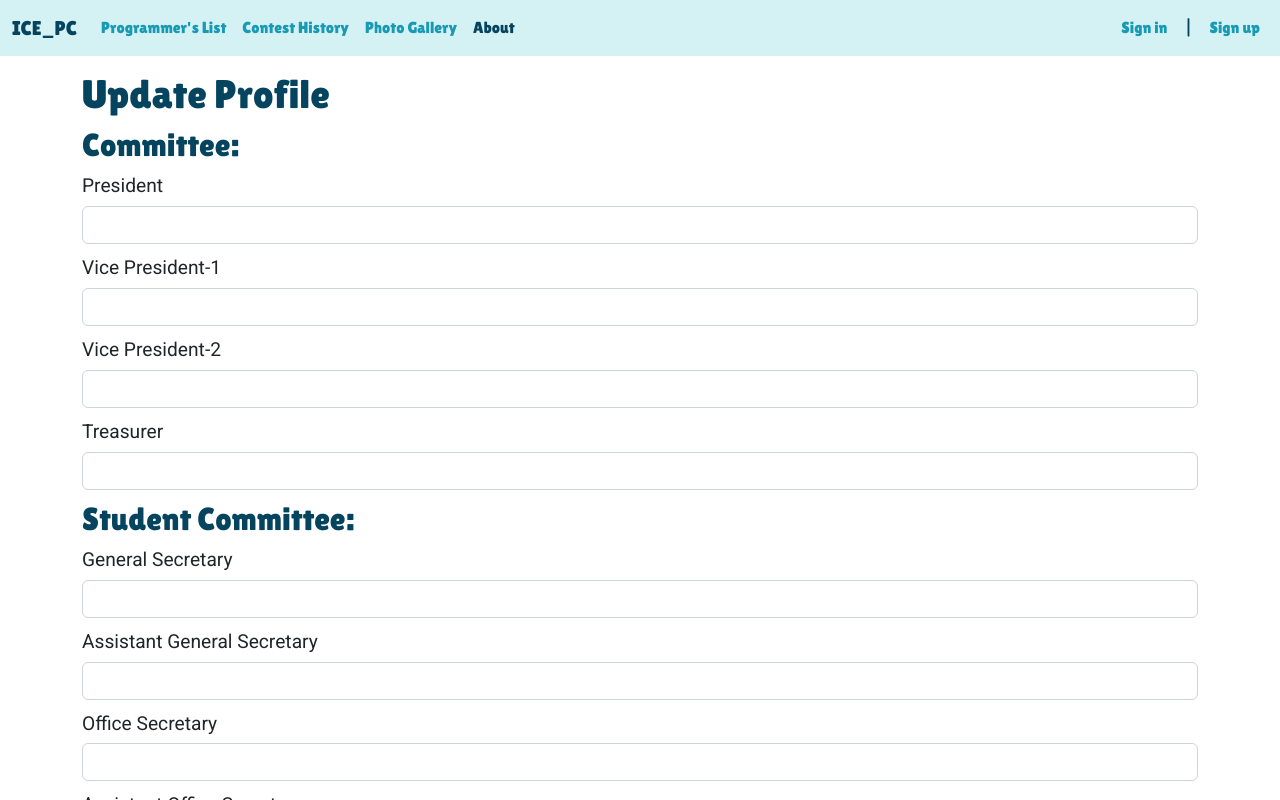
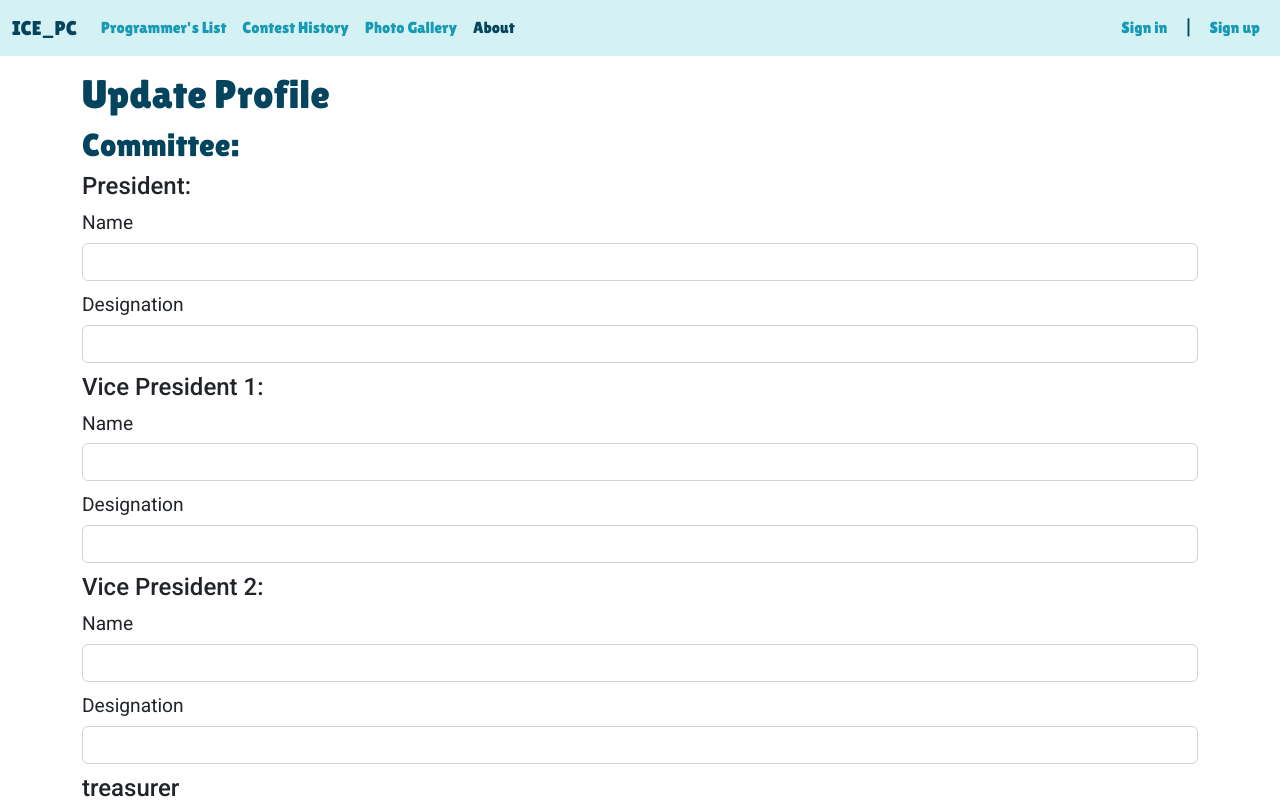
Before and after one commit to smsh119/Interactive_Web_Application_for_Maintaining_Activities_of_a_Programming_Club_FE, a React (Vite) app: page /about/edit in a window 1280 px wide. Shown: the top 800 px of the page. Built offline with nearby package versions, Linux system fonts and the light colour scheme; no server answers.

Commit message:
Changed about page and about edit form

```diff
--- a/src/components/about.jsx
+++ b/src/components/about.jsx
@@ -87,26 +87,34 @@ function About(props) {
       <div>
         <h4>President:</h4>
 
+        {info && (
           <p>
-          &#x2022; <span>{info && info.committee.president}</span> Chairman,
-          Dept. of ICE, RU
+            &#x2022; <span>{info.committee.president.name}, </span>
+            {info.committee.president.designation}
           </p>
+        )}
 
         <h4>Vice President:</h4>
+        {info && (
           <p>
-          &#x2022; <span>{info && info.committee.vicePresident1}</span>{" "}
-          Associate Professor, Dept. of ICE, RU
+            &#x2022; <span>{info.committee.vicePresident1.name}, </span>
+            {info.committee.vicePresident1.designation}
           </p>
+        )}
+        {info && (
           <p>
-          &#x2022; <span>{info && info.committee.vicePresident2}</span>{" "}
-          Assistant Professor, Dept. of ICE, RU
+            &#x2022; <span>{info.committee.vicePresident2.name}, </span>
+            {info.committee.vicePresident2.designation}
           </p>
+        )}
 
         <h4>Tresurer:</h4>
+        {info && (
           <p>
-          &#x2022; <span>{info && info.committee.treasurer}</span> Associate
-          Professor, Dept. of ICE, RU
+            &#x2022; <span>{info.committee.treasurer.name}, </span>
+            {info.committee.treasurer.designation}
           </p>
+        )}
       </div>
       <div>
         <h2>Student Executive Member</h2>
--- a/src/components/aboutEditForm.jsx
+++ b/src/components/aboutEditForm.jsx
@@ -9,9 +9,13 @@ class AboutEditFormC extends Form {
   state = {
     data: {
       president: "",
+      presidentDesignation: "",
       vicePresident1: "",
+      vicePresident1Designation: "",
       vicePresident2: "",
+      vicePresident2Designation: "",
       treasurer: "",
+      treasurerDesignation: "",
       generalSecretary: "",
       assistantGeneralSecretary: "",
       officeSecretary: "",
@@ -28,10 +32,14 @@ class AboutEditFormC extends Form {
 
   schema = {
     _id: Joi.optional(),
-    president: Joi.string().required().label("President"),
-    vicePresident1: Joi.string().required().label("Vice President-1"),
-    vicePresident2: Joi.string().required().label("Vice President-2"),
-    treasurer: Joi.string().required().label("Treasurer"),
+    president: Joi.string().required().label("Name"),
+    presidentDesignation: Joi.string().required().label("Designation"),
+    vicePresident1: Joi.string().required().label("Name"),
+    vicePresident1Designation: Joi.string().required().label("Designation"),
+    vicePresident2: Joi.string().required().label("Name"),
+    vicePresident2Designation: Joi.string().required().label("Designation"),
+    treasurer: Joi.string().required().label("Name"),
+    treasurerDesignation: Joi.string().required().label("Designation"),
     generalSecretary: Joi.string().required().label("General Secretary"),
     assistantGeneralSecretary: Joi.string()
       .required()
@@ -80,10 +88,16 @@ class AboutEditFormC extends Form {
   mapToViewModel(response) {
     const obj = {
       _id: response._id,
-      president: response.committee.president,
-      vicePresident1: response.committee.vicePresident1,
-      vicePresident2: response.committee.vicePresident2,
-      treasurer: response.committee.treasurer,
+      president: response.committee.president.name,
+      vicePresident1: response.committee.vicePresident1.name,
+      vicePresident2: response.committee.vicePresident2.name,
+      treasurer: response.committee.treasurer.name,
+
+      presidentDesignation: response.committee.president.designation,
+      vicePresident1Designation: response.committee.vicePresident1.designation,
+      vicePresident2Designation: response.committee.vicePresident2.designation,
+      treasurerDesignation: response.committee.treasurer.designation,
+
       generalSecretary: response.studentCommittee.generalSecretary,
       assistantGeneralSecretary:
         response.studentCommittee.assistantGeneralSecretary,
@@ -107,10 +121,22 @@ class AboutEditFormC extends Form {
   mapToRequestModel(data) {
     const obj = {
       committee: {
-        president: data.president,
-        vicePresident1: data.vicePresident1,
-        vicePresident2: data.vicePresident2,
-        treasurer: data.treasurer,
+        president: {
+          name: data.president,
+          designation: data.presidentDesignation,
+        },
+        vicePresident1: {
+          name: data.vicePresident1,
+          designation: data.vicePresident1Designation,
+        },
+        vicePresident2: {
+          name: data.vicePresident2,
+          designation: data.vicePresident2Designation,
+        },
+        treasurer: {
+          name: data.treasurer,
+          designation: data.treasurerDesignation,
+        },
       },
       studentCommittee: {
         generalSecretary: data.generalSecretary,
@@ -126,7 +152,7 @@ class AboutEditFormC extends Form {
       },
     };
 
-    // if (data._id) obj._id = data._id;
+    if (data._id) obj._id = data._id;
     return obj;
   }
 
@@ -150,10 +176,18 @@ class AboutEditFormC extends Form {
         <h1>Update Profile</h1>
         <form onSubmit={this.handleSubmit}>
           <h2>Committee:</h2>
-          {this.renderInput("president", "President")}
-          {this.renderInput("vicePresident1", "Vice President-1")}
-          {this.renderInput("vicePresident2", "Vice President-2")}
-          {this.renderInput("treasurer", "Treasurer")}
+          <h4>President:</h4>
+          {this.renderInput("president", "Name")}
+          {this.renderInput("presidentDesignation", "Designation")}
+          <h4>Vice President 1:</h4>
+          {this.renderInput("vicePresident1", "Name")}
+          {this.renderInput("vicePresident1Designation", "Designation")}
+          <h4>Vice President 2:</h4>
+          {this.renderInput("vicePresident2", "Name")}
+          {this.renderInput("vicePresident2Designation", "Designation")}
+          <h4>treasurer</h4>
+          {this.renderInput("treasurer", "Name")}
+          {this.renderInput("treasurerDesignation", "Designation")}
           <h2>Student Committee:</h2>
           {this.renderInput("generalSecretary", "General Secretary")}
           {this.renderInput(
--- a/src/services/aboutService.js
+++ b/src/services/aboutService.js
@@ -1,10 +1,21 @@
 import http from "./httpService";
 
 const apiEndPoint = "/about";
+
+function urlWithId(id) {
+  return `${apiEndPoint}/${id}`;
+}
+
 export function getInfo() {
   return http.get(apiEndPoint);
 }
 
 export function saveInfo(info) {
+  if (info._id) {
+    const body = { ...info };
+    delete body._id;
+    return http.put(urlWithId(_id), body);
+  }
+
   return http.post(apiEndPoint, info);
 }
```
Lines whose indentation alone changed are shown as unchanged.
